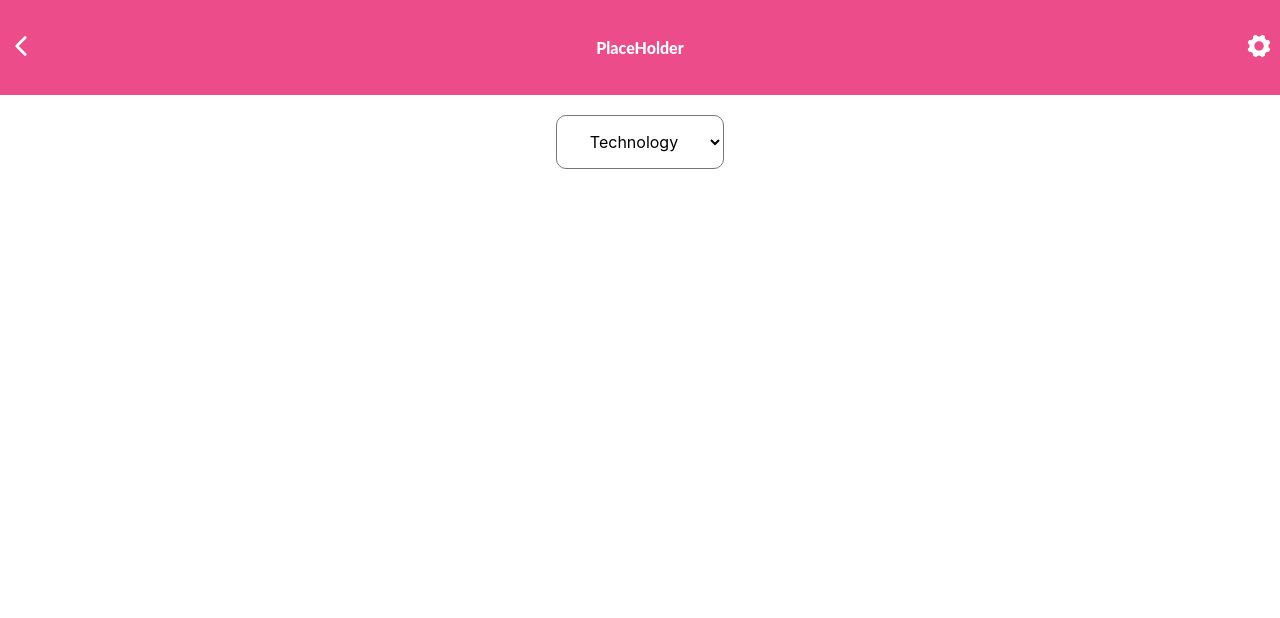
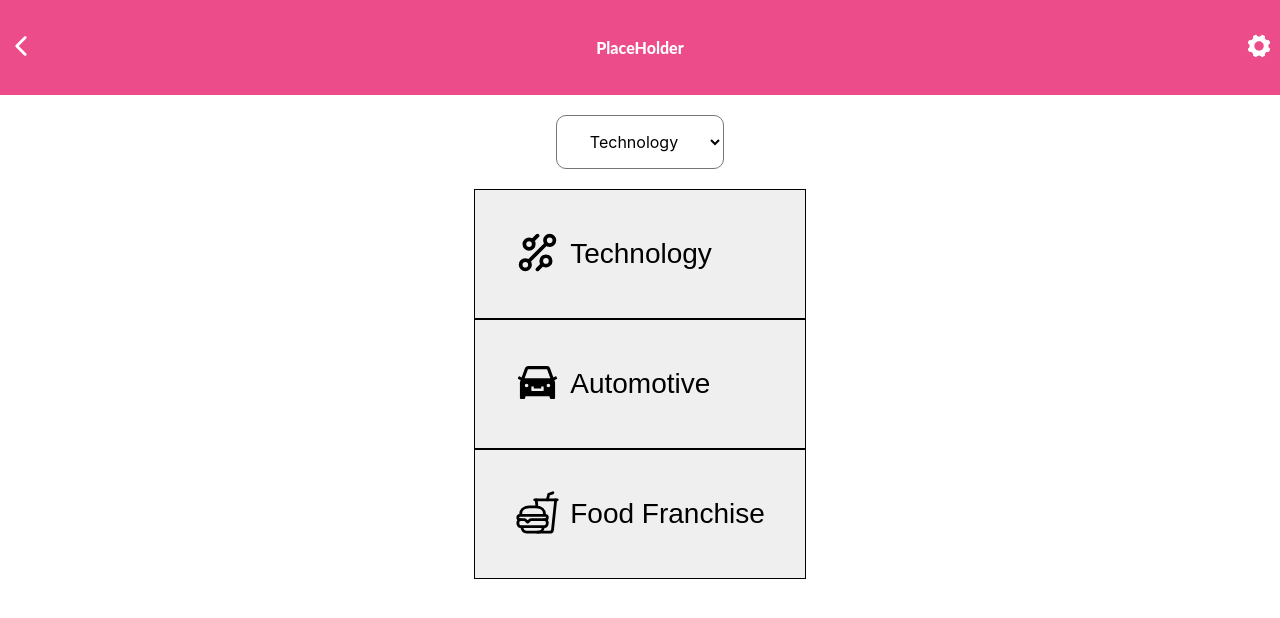
Before and after one commit to AKeeganDev/stonks, a React (Create React App) app: page / in a window 1280 px wide. Shown: the top 618 px of the page. Built offline with nearby package versions, Linux system fonts and the light colour scheme.

Commit message:
setup router transition between API details

```diff
--- a/package.json
+++ b/package.json
@@ -8,10 +8,12 @@
     "@testing-library/react": "^13.2.0",
     "@testing-library/user-event": "^13.5.0",
     "axios": "^0.27.2",
+    "prop-types": "^15.8.1",
     "react": "^18.1.0",
     "react-dom": "^18.1.0",
     "react-icons": "^4.3.1",
     "react-redux": "^8.0.1",
+    "react-router-dom": "^6.3.0",
     "react-scripts": "5.0.1",
     "web-vitals": "^2.1.4"
   },
--- a/src/App.css
+++ b/src/App.css
@@ -37,3 +37,10 @@
     transform: rotate(360deg);
   }
 }
+
+.basicStonk {
+  display: flex;
+  justify-content: center;
+  flex-direction: column;
+  gap: 20px;
+}
--- a/src/App.js
+++ b/src/App.js
@@ -1,13 +1,22 @@
+import { BrowserRouter as Router, Routes, Route } from 'react-router-dom';
+import Home from './pages/Home';
+import CategoriesPage from './pages/Categories';
 import './App.css';
 import NavBar from './components/NavBar';
 import Dropdown from './components/Dropdown';
 
 function App() {
   return (
-    <div className="App">
-      <NavBar />
-      <Dropdown />
-    </div>
+    <Router>
+      <div className="App">
+        <NavBar />
+        <Dropdown />
+        <Routes>
+          <Route path="/" element={<Home />} />
+          <Route path="/:stonk_name" element={<CategoriesPage />} />
+        </Routes>
+      </div>
+    </Router>
   );
 }
 
--- /dev/null
+++ b/src/components/CategoryCard.js
@@ -0,0 +1,29 @@
+import PropTypes from 'prop-types';
+import '../styles/categoryCard.css';
+import { GrTechnology } from 'react-icons/gr';
+import { AiFillCar } from 'react-icons/ai';
+import { IoFastFoodOutline } from 'react-icons/io5';
+
+const CategoryCard = (props) => {
+  const { category } = props;
+  const toMap = category;
+
+  const iconMap = {
+    Technology: <GrTechnology className="categoryIcon" />,
+    Automotive: <AiFillCar className="categoryIcon" />,
+    FoodFranchise: <IoFastFoodOutline className="categoryIcon" />,
+  };
+
+  return (
+    <div className="categoryCardItem">
+      <div>{iconMap[toMap.replace(/\s/g, '')]}</div>
+      <div className="categoryName">{category}</div>
+    </div>
+  );
+};
+
+CategoryCard.propTypes = {
+  category: PropTypes.string.isRequired,
+};
+
+export default CategoryCard;
--- a/src/components/NavBar.js
+++ b/src/components/NavBar.js
@@ -1,12 +1,13 @@
 import '../styles/navBar.css';
 import { IoIosSettings, IoIosArrowBack } from 'react-icons/io';
+import { useNavigate } from 'react-router-dom';
 
 const NavBar = () => {
-  const back = 'back';
-  console.log(back);
+  const navigate = useNavigate();
+
   return (
     <nav className="navBar">
-      <button className="backButton" type="button"><IoIosArrowBack className="backButtonIcon" role="button" aria-label="settings button" /></button>
+      <button className="backButton" onClick={() => navigate(-1)} type="button"><IoIosArrowBack className="backButtonIcon" role="button" aria-label="settings button" /></button>
       <div className="screenView">PlaceHolder</div>
       <button className="settingsButton" type="button"><IoIosSettings className="settingsButtonIcon" role="button" aria-label="settings button" /></button>
     </nav>
--- /dev/null
+++ b/src/pages/Categories.js
@@ -0,0 +1,32 @@
+import { useSelector } from 'react-redux';
+import { AiFillApple } from 'react-icons/ai';
+import { SiStarbucks, SiFord } from 'react-icons/si';
+import '../styles/categoriesPage.css';
+
+const CategoriesPage = () => {
+  const data = useSelector((state) => state.stonks.stonks)
+    .filter((stonk) => window.location.pathname.replace('%20', ' ').replace('/', '')
+      .includes(stonk.misc.category));
+
+  const iconMap = {
+    Apple: <AiFillApple className="categoryIcon" />,
+    Ford: <SiFord className="categoryIcon" />,
+    Starbucks: <SiStarbucks className="categoryIcon" />,
+  };
+  return (
+    <>
+      <ul className="categoryList">
+        {data.map((stonk) => (
+          <li key={stonk.misc.stonkName}>
+            <div className="basicStonk">
+              <span className="stonkIcon">{iconMap[stonk.misc.stonkName]}</span>
+              <span>{stonk.misc.stonkName}</span>
+            </div>
+          </li>
+        ))}
+      </ul>
+    </>
+  );
+};
+
+export default CategoriesPage;
--- /dev/null
+++ b/src/pages/Home.js
@@ -0,0 +1,38 @@
+import { useSelector } from 'react-redux';
+import CategoryCard from '../components/CategoryCard';
+import '../styles/home.css';
+
+const Home = () => {
+  const catList = [
+    'Technology',
+    'Food Franchise',
+    'Automotive',
+  ];
+  const stonks = useSelector(
+    (state) => state.stonks.stonks,
+  );
+
+  const handleRedirect = (stonk) => {
+    window.location.href = `/${stonk}`;
+  };
+
+  const categories = stonks.filter((stonk) => catList.includes(stonk.misc.category));
+
+  return (
+    <>
+      <div className="categoryCardContainer">
+        <ul className="categoryList">
+          {categories.map((stonk) => (
+            <li key={stonk.misc.category}>
+              <button className="categoryCard" onClick={() => { handleRedirect(stonk.misc.category); }} type="button">
+                <CategoryCard category={stonk.misc.category} />
+              </button>
+            </li>
+          ))}
+        </ul>
+      </div>
+    </>
+  );
+};
+
+export default Home;
--- a/src/redux/stonks/stonkAPI.js
+++ b/src/redux/stonks/stonkAPI.js
@@ -8,7 +8,7 @@ const asyncStore = [
     volume: 58175538,
     misc: {
       stonkName: 'Apple',
-      category: 'tech',
+      category: 'Technology',
     },
   },
   {
@@ -25,7 +25,7 @@ const asyncStore = [
     price: 73.8776,
     volume: 8886812,
     misc: {
-      stonkName: 'Starbux',
+      stonkName: 'Starbucks',
       category: 'Food Franchise',
     },
   },
@@ -81,7 +81,7 @@ export const getAppleData = createAsyncThunk('stonks/getData', async () => async
 // const nameMap = {
 //   AAPL: {
 //     stonkName: 'Apple',
-//     catgory: 'tech',
+//     catgory: 'technology',
 //   },
 //   FORD: {
 //     stonkName: 'Ford',
--- /dev/null
+++ b/src/styles/categoriesPage.css
@@ -0,0 +1,10 @@
+.categoryCardContainer {
+  display: flex;
+  justify-content: center;
+}
+
+.categoryList {
+  list-style: none;
+  margin: 0;
+  padding: 0;
+}
--- /dev/null
+++ b/src/styles/categoryCard.css
@@ -0,0 +1,20 @@
+.categoryCard {
+  padding: 40px;
+  border: 1px solid black;
+  width: 100%;
+  display: flex;
+}
+
+.categoryCardItem {
+  display: flex;
+  gap: 10px;
+  align-items: center;
+}
+
+.categoryIcon {
+  font-size: 45px;
+}
+
+.categoryName {
+  font-size: 28px;
+}
--- /dev/null
+++ b/src/styles/home.css
@@ -0,0 +1,10 @@
+.categoryCardContainer {
+  display: flex;
+  justify-content: center;
+}
+
+.categoryList {
+  list-style: none;
+  margin: 0;
+  padding: 0;
+}
```
Also changed, not shown: src/components/stonk.js (added), 1 other file (tests, documents, lock files or other folders).
